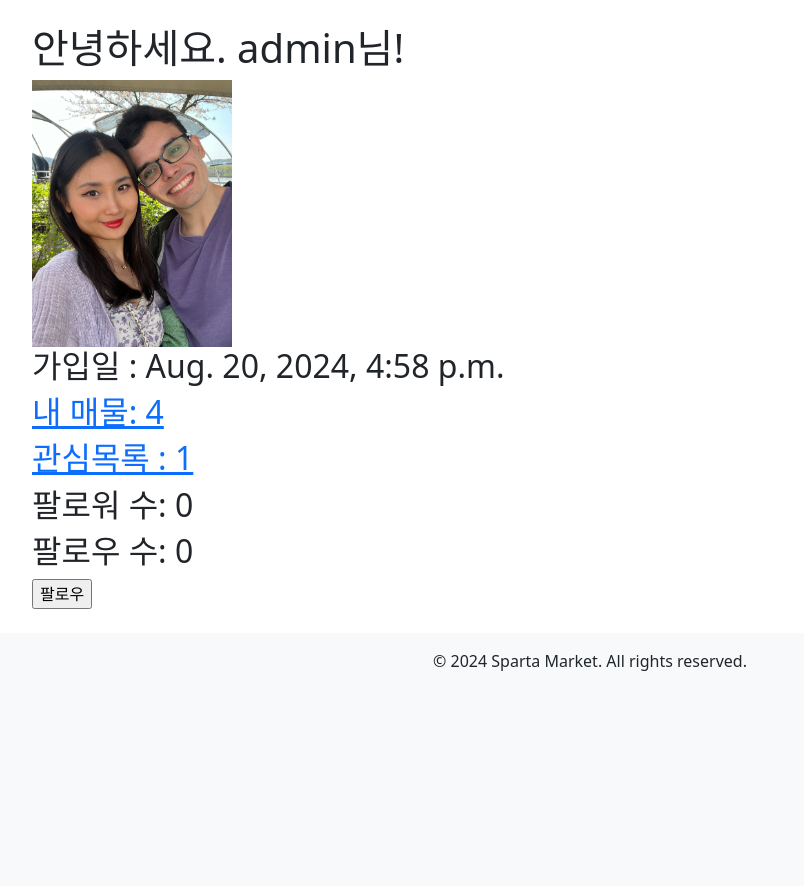
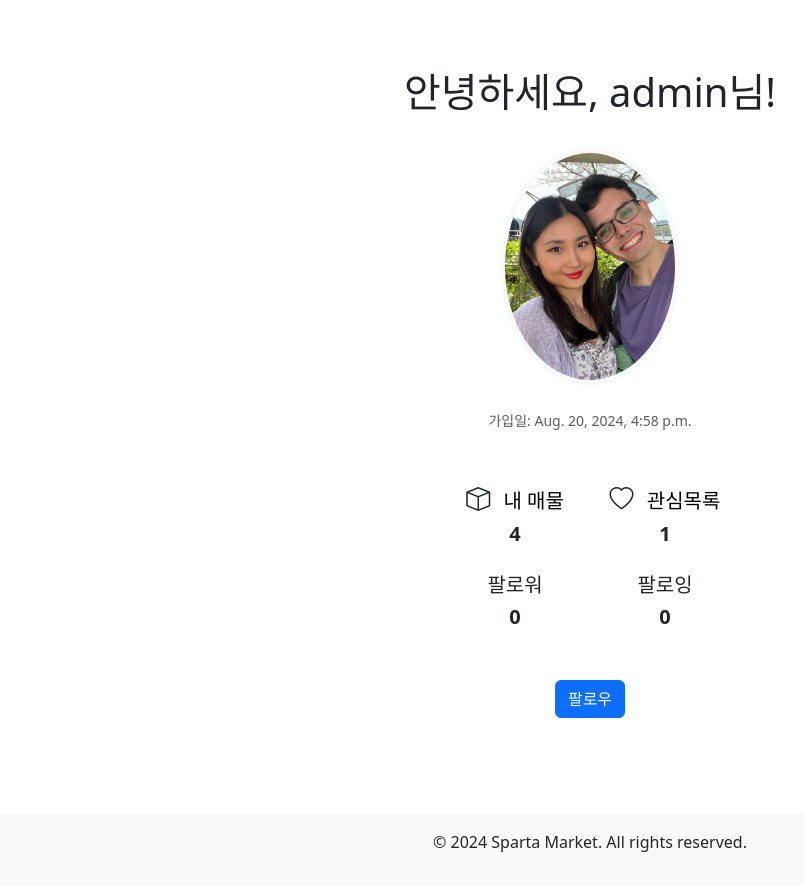
Before and after one commit to kimwoolina/Sparta_market, a Django app: page /users/profile/admin/ in a window 1280 px wide. Shown: the part 208-1094 px from the top of the page, without its empty margins (50-854 px from the left). Before the commit the page ends 879 px from the top, so only its background shows below. Run offline with Django 4.2, Linux system fonts and the light colour scheme; data comes from the database, SQL or seed files in the repository; both versions use the stored data as it was after the commit; parts of the project's set-up code (start-up, migrations or seed data) failed here and were passed over; some libraries are stand-ins or nearby versions.

Commit message:
style: css for profile.html

```diff
--- a/spartamarket/users/templates/users/profile.html
+++ b/spartamarket/users/templates/users/profile.html
@@ -1,41 +1,182 @@
 {% extends 'base.html' %}
 
 {% block content %}
-<h1>안녕하세요. {{ member.username }}님!</h1>
+<div class="container my-4">
+    <div class="profile-header text-center">
+        <br>
+        <h1>안녕하세요, {{ member.username }}님!</h1>
+        <br>
 
-<div>
+        <!-- 프로필 이미지 -->
         {% if member.profile_image %}
-    <img src="{{ member.profile_image.url }}" alt="Profile Image">
+        <img src="{{ member.profile_image.url }}" alt="Profile Image" class="profile-image img-fluid rounded-circle">
+        {% else %}
+        <div class="profile-image-placeholder img-fluid rounded-circle"></div>
         {% endif %}
 
-    <h2>가입일 : {{ member.date_joined }}</h2>
+        <!-- 가입일 표시 -->
+        <h2 class="mt-2 text-muted small">가입일: {{ member.date_joined }}</h2>
+    </div>
 
+    <br>
+    <div class="profile-stats text-center my-4">
         <!-- 사용자 등록 물품 수와 좋아하는 물품 수 표시 -->
-    <h2><a href="{% url 'users:user_products' member.username %}">내 매물: {{ products_count }}</a></h2>
-    <h2><a href="{% url 'users:user_liked_products' member.username %}">관심목록 : {{ liked_products_count }}</a></h2>
+        <div class="d-flex justify-content-center mb-4">
+            <div class="profile-stat-item">
+                <h3>
+                    <i class="bi bi-box"></i> <!-- 아이콘 -->
+                    <a href="{% url 'users:user_products' member.username %}" class="profile-link">내 매물</a>
+                </h3>
+                <p class="profile-stat-count">{{ products_count }}</p> <!-- 매물 수 표시 -->
+            </div>
+            <div class="profile-stat-item">
+                <h3>
+                    <i class="bi bi-heart"></i> <!-- 하트 아이콘 -->
+                    <a href="{% url 'users:user_liked_products' member.username %}" class="profile-link">관심목록</a>
+                </h3>
+                <p class="profile-stat-count">{{ liked_products_count }}</p> <!-- 관심 목록 수 표시 -->
+            </div>
+        </div>
 
         <!-- 팔로워 수와 팔로우 수 -->
-    <h2>팔로워 수: {{ member.user_followers.count }}</h2>
-    <h2>팔로우 수: {{ member.user_followings.count }}</h2>
+        <div class="d-flex justify-content-center">
+            <div class="profile-stat-item">
+                <h4>팔로워</h4>
+                <p class="profile-stat-count">{{ member.user_followers.count }}</p>
+            </div>
+            <div class="profile-stat-item">
+                <h4>팔로잉</h4>
+                <p class="profile-stat-count">{{ member.user_followings.count }}</p>
+            </div>
+        </div>
+    </div>
 
+    <br>
+    <div class="text-center">
         {% if request.user == member %}
-    <button>
-        <a class="nav-link" href="{% url 'accounts:update' %}">회원정보수정</a>
-    </button>
+        <div class="profile-actions">
+            <a class="btn btn-dark" href="{% url 'accounts:update' %}">회원정보수정</a>
 
-    <form action="{% url 'accounts:delete' %}" method="POST" class="form-inline">
+            <form action="{% url 'accounts:delete' %}" method="POST" class="d-inline">
                 {% csrf_token %}
-        <button type="submit" class="btn btn-link nav-link">회원탈퇴</button>
+                <button type="submit" class="btn btn-danger">회원탈퇴</button>
             </form>
+        </div>
         {% else %}
-    <form action="{% url 'users:follow' member.pk %}" method="POST" enctype="multipart/form-data">
+        <form action="{% url 'users:follow' member.pk %}" method="POST" class="d-inline">
             {% csrf_token %}
             {% if request.user in member.user_followers.all %}
-        <input type="submit" value="언팔로우">
+            <button type="submit" class="btn btn-secondary">언팔로우</button>
             {% else %}
-        <input type="submit" value="팔로우">
+            <button type="submit" class="btn btn-primary">팔로우</button>
             {% endif %}
         </form>
         {% endif %}
     </div>
+</div>
+<br><br>
+
+<style>
+/* 프로필 이미지 스타일 */
+.profile-image {
+    width: 180px; /* 크기를 키움 */
+    height: 180px; /* 크기를 키움 */
+    object-fit: cover;
+    border: 5px solid #f8f9fa;
+    border-radius: 50%; /* 완전한 원형 */
+    margin-bottom: 20px;
+}
+
+.profile-image-placeholder {
+    width: 180px; /* 크기를 키움 */
+    height: 180px; /* 크기를 키움 */
+    background-color: #e9ecef;
+    border: 5px solid #f8f9fa;
+    border-radius: 50%; /* 완전한 원형 */
+    display: inline-block;
+    text-align: center;
+    line-height: 180px;
+    color: #6c757d;
+    font-size: 2.5rem; /* 텍스트 크기 조정 */
+    margin-bottom: 20px;
+}
+
+/* 프로필 헤더 */
+.profile-header h1 {
+    font-size: 2.5rem;
+    margin-top: 20px;
+    font-weight: 500;
+}
+
+.profile-header h2 {
+    font-size: 0.875rem; /* 더 작은 글씨 */
+    color: #6c757d; /* 색상 통일 */
+    font-weight: 300; /* 더 얇은 글씨 */
+}
+
+/* 프로필 통계 */
+.profile-stat-item {
+    display: flex;
+    flex-direction: column;
+    align-items: center;
+    width: 150px; /* 통일된 사이즈 */
+}
+
+.profile-stat-item h3, .profile-stat-item h4 {
+    font-size: 1.25rem;
+    margin-bottom: 5px;
+}
+
+.profile-stat-count {
+    font-size: 1.25rem;
+    font-weight: 700;
+    margin: 0;
+}
+
+/* 아이콘 스타일 */
+.bi {
+    font-size: 1.5rem; /* 아이콘 크기 조정 */
+    margin-right: 8px; /* 아이콘과 텍스트 사이의 간격 */
+}
+
+/* 프로필 액션 버튼 */
+.profile-actions .btn {
+    margin: 5px;
+    font-weight: 500;
+}
+
+.profile-actions .btn-dark {
+    background-color: #343a40;
+    border-color: #343a40;
+}
+
+.profile-actions .btn-danger {
+    background-color: #dc3545;
+    border-color: #dc3545;
+}
+
+.profile-actions .btn-secondary {
+    background-color: #6c757d;
+    border-color: #6c757d;
+}
+
+.profile-actions .btn-primary {
+    background-color: #007bff;
+    border-color: #007bff;
+}
+
+/* 프로필 링크 스타일 */
+.profile-link {
+    color: #000;
+    text-decoration: none;
+}
+
+.profile-link:hover {
+    color: #0056b3;
+    text-decoration: underline;
+}
+</style>
+
+<link rel="stylesheet" href="https://cdn.jsdelivr.net/npm/bootstrap-icons@1.10.0/font/bootstrap-icons.css">
+
 {% endblock content %}
```
Also changed, not shown: spartamarket/db.sqlite3. Lines whose indentation alone changed are shown as unchanged.
